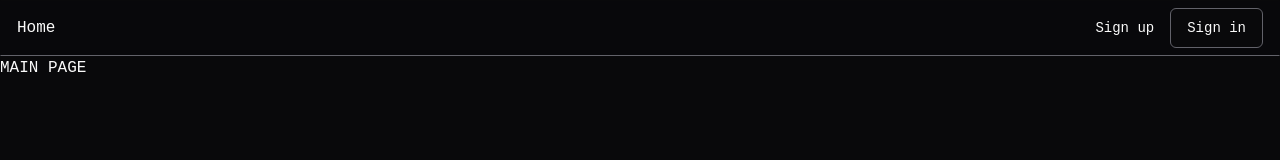
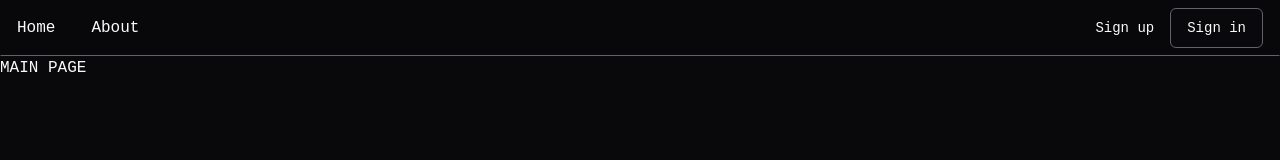
Before and after one commit to samikuikka/www-project, a Next.js app: page / in a window 1280 px wide. Shown: the top 160 px of the page. Built offline with nearby package versions, Linux system fonts and the light colour scheme; no server answers.

Commit message:
about us page

```diff
--- a/components/navigation-bar.tsx
+++ b/components/navigation-bar.tsx
@@ -31,7 +31,7 @@ function NavigationBar() {
           <NavigationMenuItem className="pr-4">
             <NavigationMenuLink href="/">Home</NavigationMenuLink>
           </NavigationMenuItem>
-          {userId && (
+          {userId ? (
             <div className="hidden lg:flex">
               <NavigationMenuItem>
                 <NavigationMenuTrigger>
@@ -97,6 +97,12 @@ function NavigationBar() {
                 </NavigationMenuContent>
               </NavigationMenuItem>
             </div>
+          ) : (
+            <div className="hidden lg:flex">
+              <NavigationMenuItem className="pl-4">
+                <NavigationMenuLink href="/about">About</NavigationMenuLink>
+              </NavigationMenuItem>
+            </div>
           )}
         </NavigationMenuList>
       </NavigationMenu>
--- a/middleware.ts
+++ b/middleware.ts
@@ -5,7 +5,7 @@ import { authMiddleware } from "@clerk/nextjs";
 // See https://clerk.com/docs/references/nextjs/auth-middleware for more information about configuring your middleware
 export default authMiddleware({
   // By default, all routes are protected, add public routes here.
-  publicRoutes: ["/", "/(ssr|csr|rsc)/test", "/api/test"],
+  publicRoutes: ["/", "/(ssr|csr|rsc)/test", "/api/test", "/about"],
 });
 
 export const config = {
--- /dev/null
+++ b/pages/about.tsx
@@ -0,0 +1,12 @@
+export default function About() {
+    return (
+        <div className="flex w-full  overflow-hidden">
+            <div className="flex h-full w-full flex-col items-center justify-center p-4 md:p-10">
+                <h1 className="w-full text-center text-2xl sm:text-3xl md:text-5xl ">About us</h1>
+                <div className="h-full w-full mx-10 py-10 text-lg text-foreground md:px-20">
+                    This is an application created by three computer science students to study the differences in rendering techniques in the web. The rendering techniques used in this are client-side rendering, server-side rendering and React server components. The application allows for the users to post, comment on other users posts or sections of them. The user is also able to view all of the posts they have previously done.
+                </div>
+            </div>
+        </div>
+    );
+}
```
